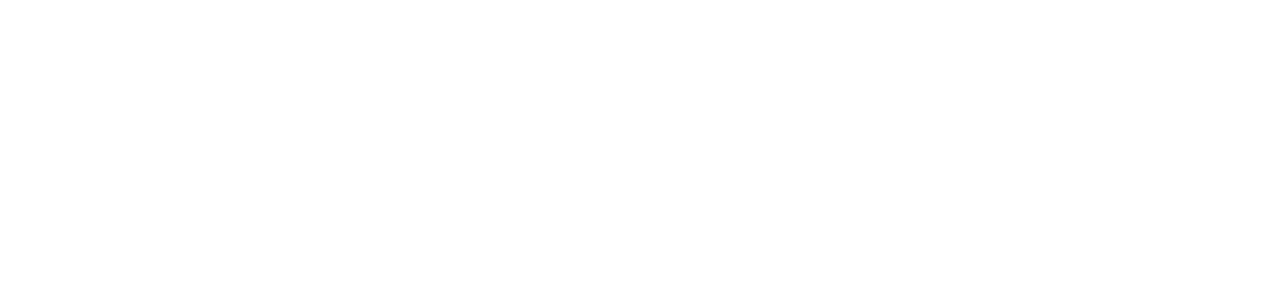
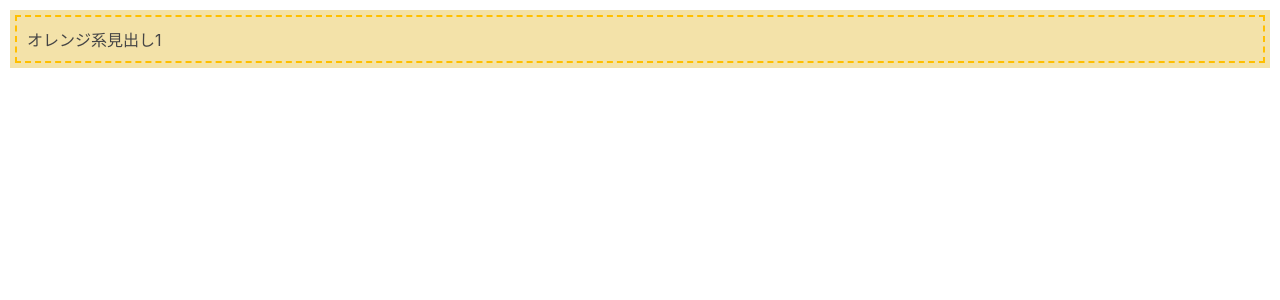
Before and after one commit to YukaKadokura/freespace, a Nuxt app: page /day/2018/09/15 in a window 1280 px wide. Before the commit this address had no page. Shown: the top 300 px of the page. Built offline with nearby package versions, Linux system fonts and the light colour scheme.

Commit message:
20180915分のページの作成。

```diff
--- /dev/null
+++ b/pages/day/2018/09/15.vue
@@ -0,0 +1,19 @@
+<template>
+    <div>
+        <div class="midashi1">
+            オレンジ系見出し1
+        </div>
+    </div>
+</template>
+
+<style scoped>
+.midashi1{
+    background:#F3E2A9;
+    padding:10px;
+    border:dashed 2px #FFBF00;
+    color:#454545;
+    width:auto;
+    box-shadow: 0px 0px 0px 5px #F3E2A9;
+    margin:15px;
+}
+</style>
--- a/pages/index.vue
+++ b/pages/index.vue
@@ -7,6 +7,7 @@
     <div class="content">
       <div class="day">
         <p>201809</p>
+        <v-btn small nuxt-link to="/day/2018/09/15">20180915</v-btn>
         <v-btn small nuxt-link to="/day/2018/09/13">20180913</v-btn>
         <v-btn small nuxt-link to="/day/2018/09/12">20180912</v-btn>
         <v-btn small nuxt-link to="/day/2018/09/11">20180911</v-btn>
```
